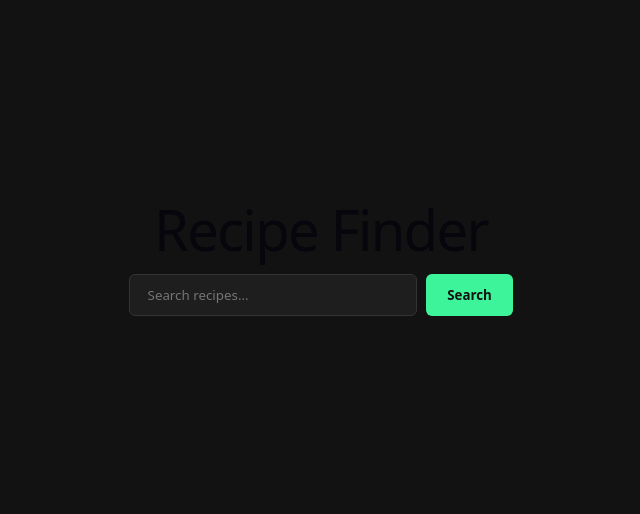
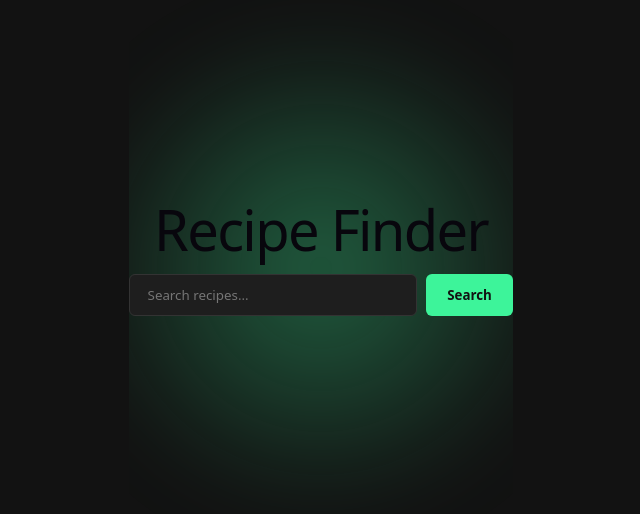
Before and after one commit to mahtamun-hoque-fahim/FE-W3, a React (Vite) app: page / in a window 1280 px wide. Shown: the part 128-642 px from the top of the page, without its empty margins (319-959 px from the left). Built offline with nearby package versions, Linux system fonts and the light colour scheme; a web font is replaced by a local one.

Commit message:
feat: add glow reveal, fly-in animations, and Enter-to-search

```diff
--- a/src/App.css
+++ b/src/App.css
@@ -11,6 +11,59 @@ body {
   flex-direction: column;
   align-items: center;
   justify-content: center;
+  position: relative;
+  overflow: hidden;
+}
+
+.glow {
+  position: absolute;
+  width: 500px;
+  height: 500px;
+  background: radial-gradient(circle, rgba(61, 244, 154, 0.35) 0%, rgba(61, 244, 154, 0) 70%);
+  filter: blur(40px);
+  border-radius: 50%;
+  opacity: 0;
+  animation: glow-reveal 1.8s ease-out forwards;
+  pointer-events: none;
+}
+
+@keyframes glow-reveal {
+  0% {
+    opacity: 0;
+    transform: scale(0.6);
+  }
+  100% {
+    opacity: 1;
+    transform: scale(1);
+  }
+}
+
+.hero-content {
+  position: relative;
+  z-index: 1;
+  display: flex;
+  flex-direction: column;
+  align-items: center;
+}
+
+.fly-in {
+  opacity: 0;
+  animation: fly-in 0.7s ease-out forwards;
+}
+
+.fly-in-1 { animation-delay: 0.1s; }
+.fly-in-2 { animation-delay: 0.3s; }
+.fly-in-3 { animation-delay: 0.45s; }
+
+@keyframes fly-in {
+  0% {
+    opacity: 0;
+    transform: translateY(28px);
+  }
+  100% {
+    opacity: 1;
+    transform: translateY(0);
+  }
 }
 
 .app {
--- a/src/App.jsx
+++ b/src/App.jsx
@@ -22,15 +22,20 @@ function App() {
   return (
     <div className="app">
       <div className="hero">
-        <h1>Recipe Finder</h1>
+        <div className="glow" />
+        <div className="hero-content">
+          <h1 className="fly-in fly-in-1">Recipe Finder</h1>
           <div className="search-bar">
             <input
+              className="fly-in fly-in-2"
               type="text"
               value={query}
               onChange={(e) => setQuery(e.target.value)}
+              onKeyDown={(e) => e.key === 'Enter' && searchMeals()}
               placeholder="Search recipes..."
             />
-          <button onClick={searchMeals}>Search</button>
+            <button className="fly-in fly-in-3" onClick={searchMeals}>Search</button>
+          </div>
         </div>
       </div>
 
```
Lines whose indentation alone changed are shown as unchanged.
